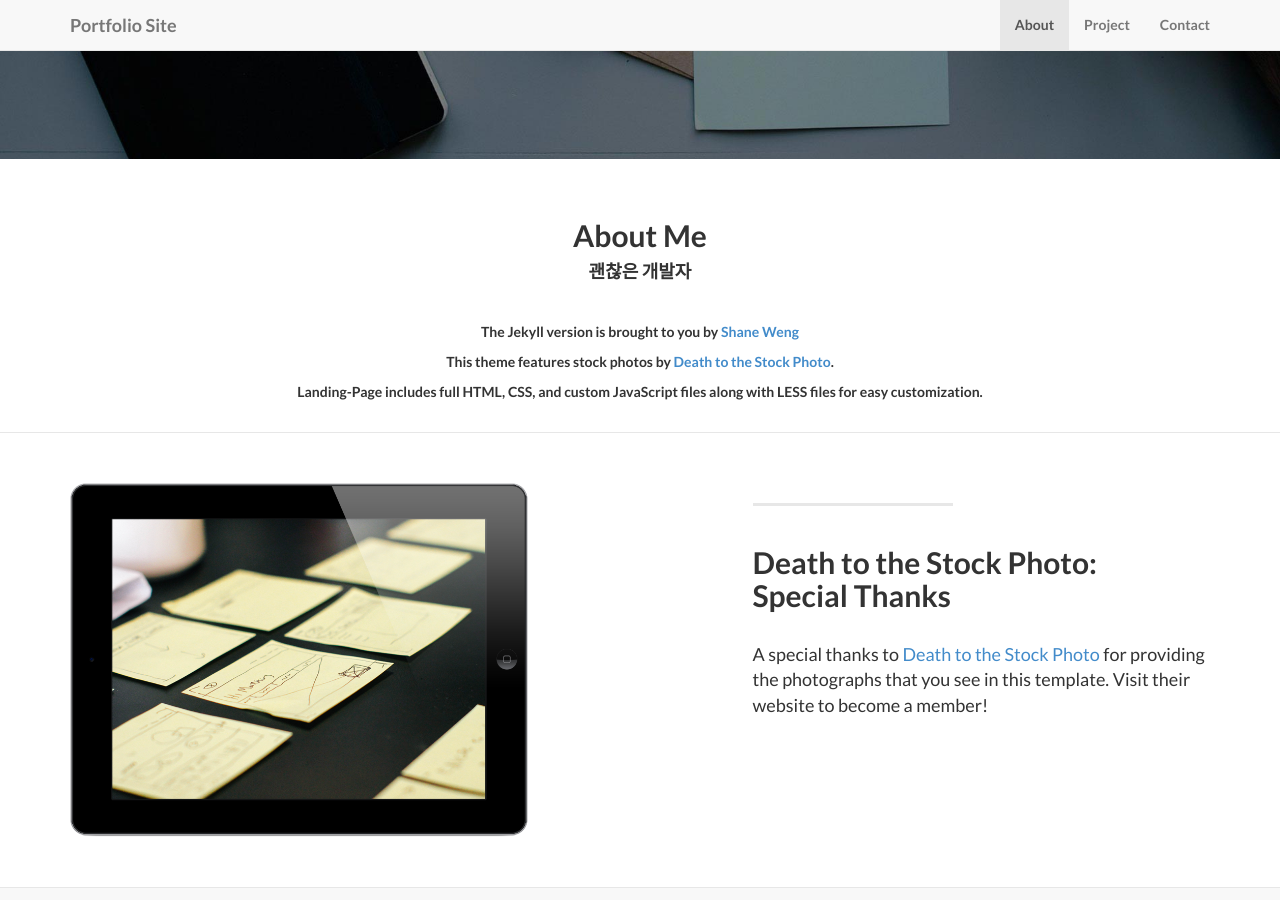
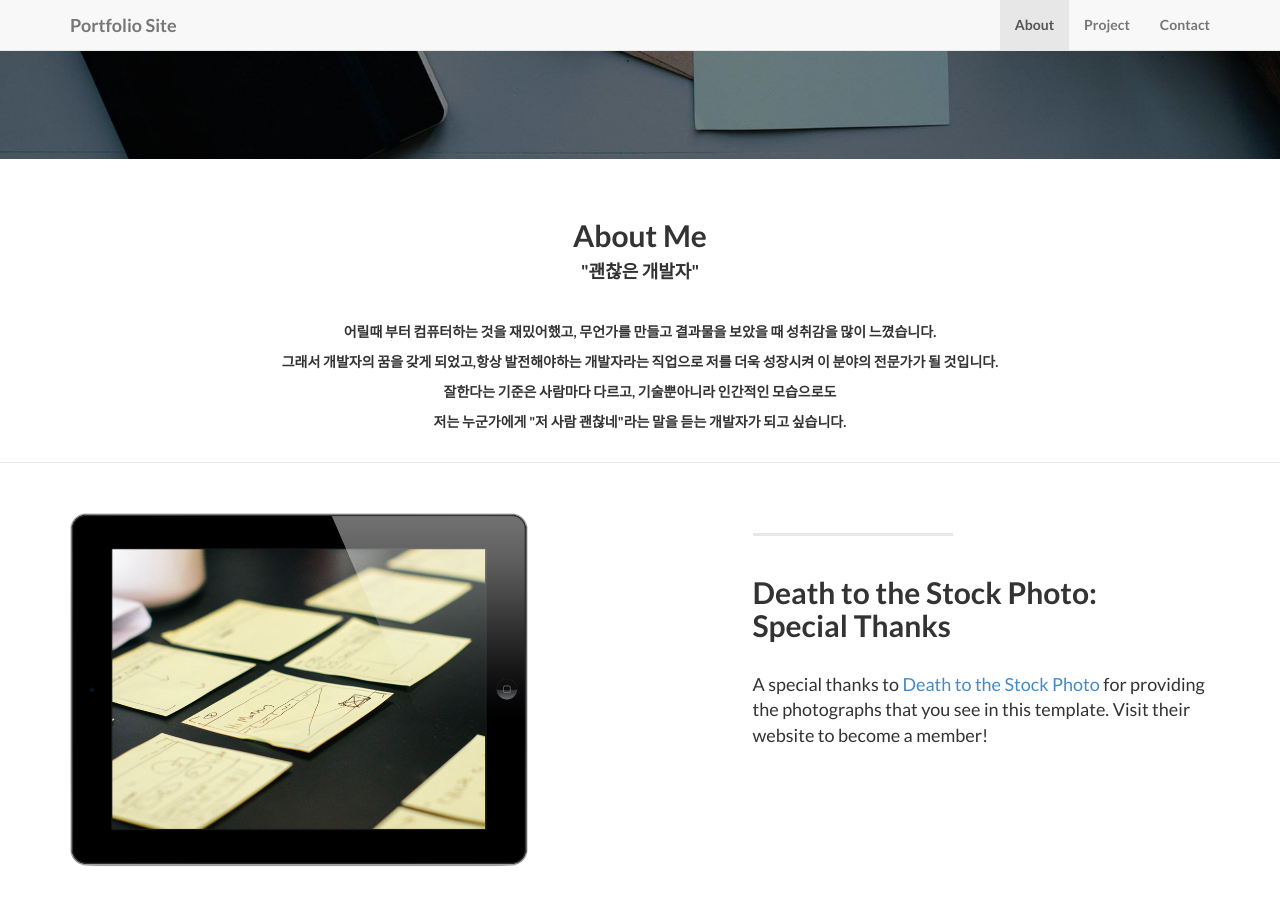
Before and after one commit to Dev-preference/Dev-preference.github.io, a Jekyll site: the page built from index.html, in a window 1280 px wide and 900 px high, scrolled down 530 px. Built offline with Jekyll 4.4.1, drawn with Linux system fonts in a browser that asks for light colours.

Commit message:
no message

```diff
--- a/_includes/about.html
+++ b/_includes/about.html
@@ -4,12 +4,13 @@
             <div class="col-lg-8 col-lg-offset-2">
               <br/><br/>
               <h2>About Me</h2>
-              <h4>괜찮은 개발자</h4>
+              <h4>"괜찮은 개발자"</h4>
               <br/>
                 <p></p>
-                <p>The Jekyll version is brought to you by <a href="https://github.com/swcool">Shane Weng</a></p>
-                <p>This theme features stock photos by <a href="http://join.deathtothestockphoto.com//">Death to the Stock Photo</a>.</p>
-                <p>Landing-Page includes full HTML, CSS, and custom JavaScript files along with LESS files for easy customization.</p>
+                <p>어릴때 부터 컴퓨터하는 것을 재밌어했고, 무언가를 만들고 결과물을 보았을 때 성취감을 많이 느꼈습니다.</p>
+	     <p>그래서 개발자의 꿈을 갖게 되었고,항상 발전해야하는 개발자라는 직업으로 저를 더욱 성장시켜 이 분야의 전문가가 될 것입니다.</p>
+                <p>잘한다는 기준은 사람마다 다르고, 기술뿐아니라 인간적인 모습으로도 </p>
+                <p>저는 누군가에게 "저 사람 괜찮네"라는 말을 듣는 개발자가 되고 싶습니다.</p>
                 <br/>
               </div>
         </div>
```
